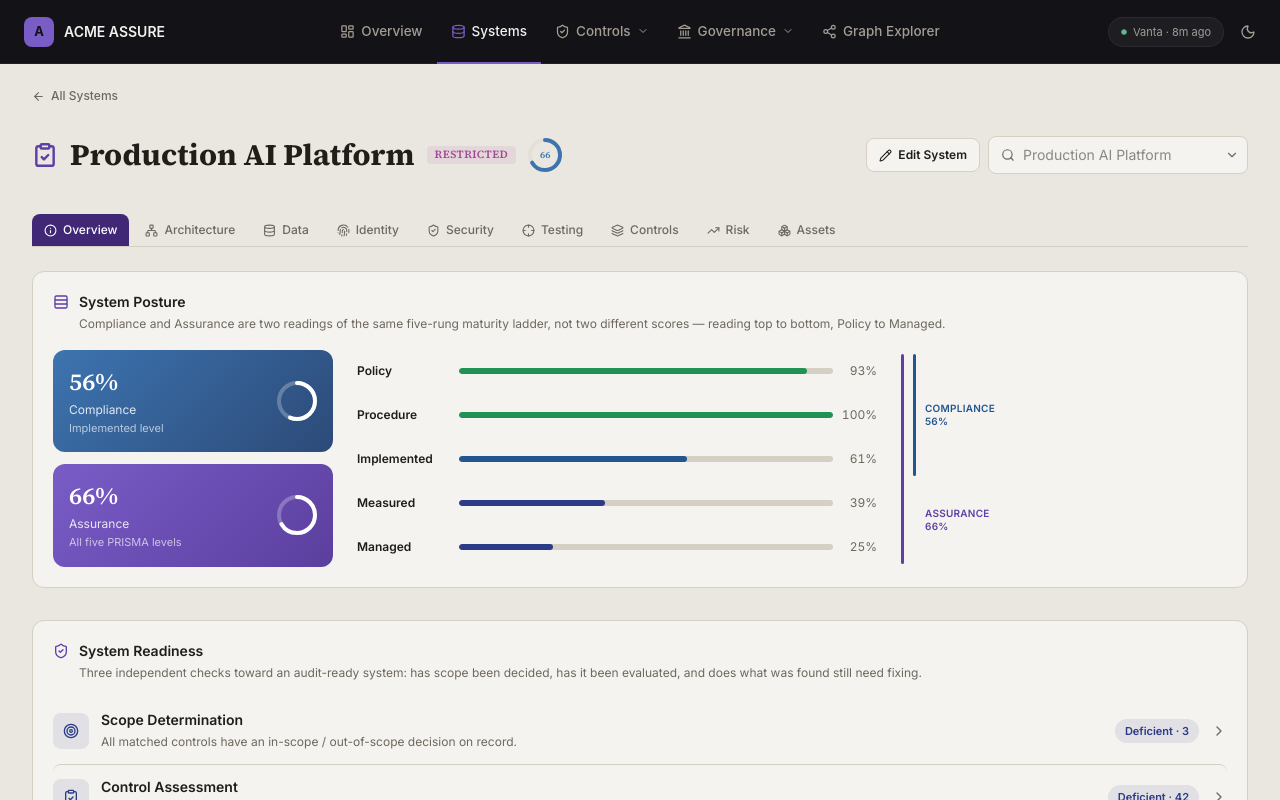
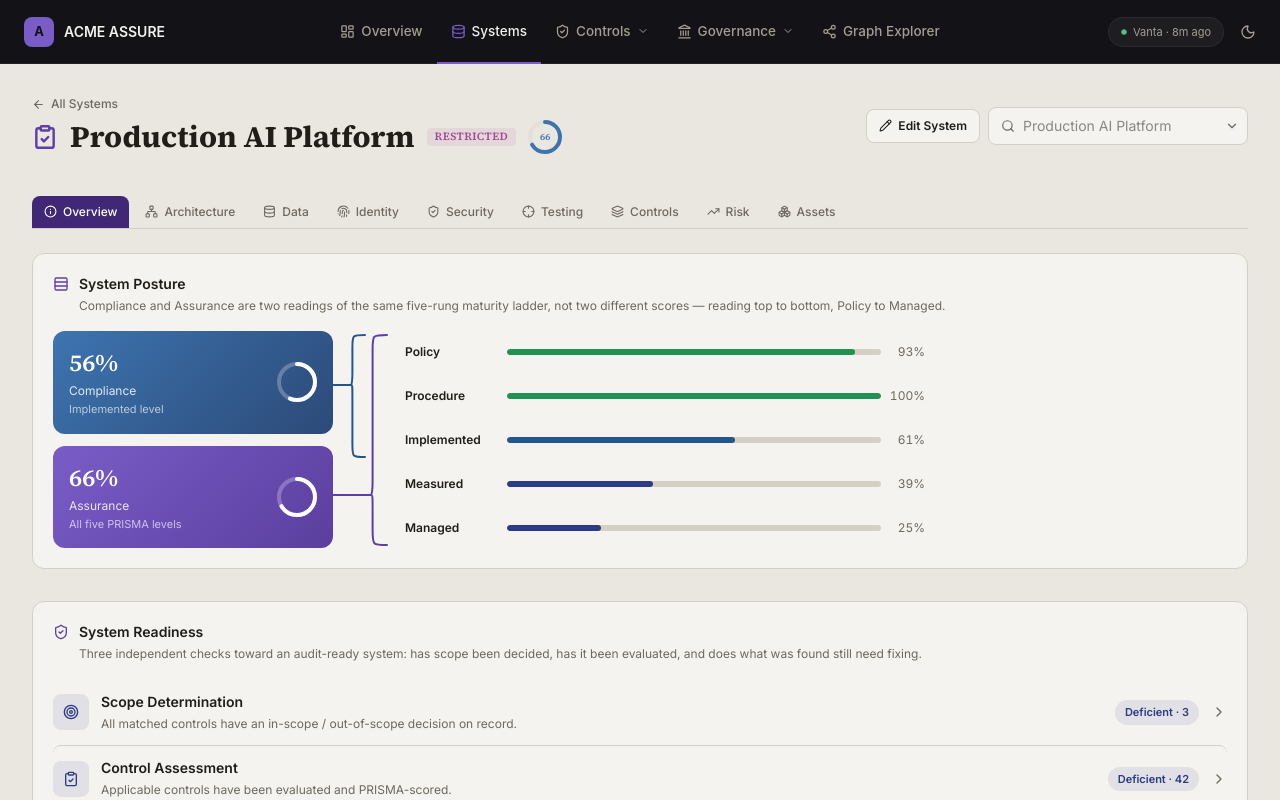
Before and after one commit to jklepp/grc, a React (Vite) app: page / in a window 1280 px wide. Both pictures are taken after typing "name@example.com", "Sample123" into the empty fields and a click on the button "Sign in". Shown: the top 800 px of the page. Built offline with nearby package versions, Linux system fonts and the light colour scheme.

Commit message:
More Systems and Control Updates

```diff
--- a/src/components/Headings.tsx
+++ b/src/components/Headings.tsx
@@ -5,6 +5,7 @@ import { C } from "../theme";
 
 interface PageHeaderProps {
   icon?: LucideIcon;
+  eyebrow?: ReactNode;
   title: ReactNode;
   tagline?: ReactNode;
   description?: ReactNode;
@@ -20,11 +21,12 @@ interface PageHeaderProps {
 // `tagline` is optional flavor text for pages whose old h1 said something more
 // descriptive than the nav label — kept as a small line under the title
 // instead of being the title itself.
-export function PageHeader({ icon: Icon, title, tagline, description, descriptionClassName = "max-w-2xl", right, children }: PageHeaderProps) {
+export function PageHeader({ icon: Icon, eyebrow, title, tagline, description, descriptionClassName = "max-w-2xl", right, children }: PageHeaderProps) {
   return (
     <div className="px-8 pt-8 pb-4">
       <div className="flex items-center justify-between flex-wrap gap-3">
         <div>
+          {eyebrow && <div className="mb-1.5">{eyebrow}</div>}
           {/* Icon is paired only with the title line (never the tagline below it),
               so it centers against a single line of text the same way whether or
               not a page happens to have a tagline. */}
--- a/src/pages/SystemDetail.tsx
+++ b/src/pages/SystemDetail.tsx
@@ -1,6 +1,4 @@
 import React, { useState } from "react";
-import { ArrowLeft } from "lucide-react";
-import { C } from "../theme";
 import SystemWorkspace from "./SystemWorkspace/SystemWorkspace";
 import type { SystemId } from "../graph/ids";
 import type { SystemWorkspaceTab } from "./SystemWorkspace/tabs";
@@ -13,7 +11,8 @@ const INITIAL_SUBTAB_BY_LEGACY_TAB: Record<LegacySystemTab, SystemWorkspaceTab>
 
 // Full-page view for a single selected system. Its Architecture and Assets
 // are tabs inside SystemWorkspace itself now, alongside its other tabs —
-// this wrapper just adds the "All Systems" back-link above it.
+// this wrapper just threads the "All Systems" back-link into SystemHeader's
+// own eyebrow slot so it doesn't cost a full extra row.
 interface SystemDetailProps {
   systemId: SystemId;
   initialTab?: LegacySystemTab;
@@ -27,22 +26,13 @@ export default function SystemDetail({ systemId: initialSystemId, initialTab, st
 
   return (
     <div className="w-full">
-      <div className="px-8 pt-6">
-        <button
-          onClick={onBack}
-          className="flex items-center gap-1.5 text-xs font-medium"
-          style={{ color: C.muted }}
-        >
-          <ArrowLeft size={13} /> All Systems
-        </button>
-      </div>
-
       <SystemWorkspace
         systemId={systemId}
         onSelectSystem={setSystemId}
         initialSubTab={startAssessment ? "controls" : (initialTab ? INITIAL_SUBTAB_BY_LEGACY_TAB[initialTab] : undefined)}
         startAssessment={startAssessment}
         onNavigate={onNavigate}
+        onBack={onBack}
       />
     </div>
   );
--- a/src/pages/SystemWorkspace/SystemHeader.tsx
+++ b/src/pages/SystemWorkspace/SystemHeader.tsx
@@ -1,5 +1,5 @@
 import React from "react";
-import { ClipboardCheck, Pencil } from "lucide-react";
+import { ArrowLeft, ClipboardCheck, Pencil } from "lucide-react";
 import { C } from "../../theme";
 import { PageHeader } from "../../components/Headings";
 import { ClassificationTag, AssuranceBadge, SystemPicker } from "../../components/SystemBadges";
@@ -12,12 +12,23 @@ interface SystemHeaderProps {
   systemId: SystemId;
   onSelectSystem: (id: SystemId) => void;
   onEdit: () => void;
+  onBack?: () => void;
 }
 
-export function SystemHeader({ system, systems, systemId, onSelectSystem, onEdit }: SystemHeaderProps) {
+export function SystemHeader({ system, systems, systemId, onSelectSystem, onEdit, onBack }: SystemHeaderProps) {
   return (
     <PageHeader
       icon={ClipboardCheck}
+      eyebrow={onBack && (
+        <button
+          type="button"
+          onClick={onBack}
+          className="flex items-center gap-1.5 text-xs font-medium"
+          style={{ color: C.muted }}
+        >
+          <ArrowLeft size={13} /> All Systems
+        </button>
+      )}
       title={
         <span className="inline-flex items-center gap-3 flex-wrap">
           {system.name}
--- a/src/pages/SystemWorkspace/SystemWorkspace.tsx
+++ b/src/pages/SystemWorkspace/SystemWorkspace.tsx
@@ -38,9 +38,10 @@ interface SystemWorkspaceProps {
   initialSubTab?: SystemWorkspaceTab | null;
   onNavigate?: (target: string) => void;
   startAssessment?: boolean;
+  onBack?: () => void;
 }
 
-export default function SystemWorkspace({ systemId: controlledSystemId, onSelectSystem, initialSubTab, onNavigate, startAssessment = false }: SystemWorkspaceProps) {
+export default function SystemWorkspace({ systemId: controlledSystemId, onSelectSystem, initialSubTab, onNavigate, startAssessment = false, onBack }: SystemWorkspaceProps) {
   const [localSystemId, setLocalSystemId] = useState(DEFAULT_SYSTEM_ID);
   const systemId = controlledSystemId ?? localSystemId;
   const [subTab, setSubTab] = useState<SystemWorkspaceTab>(SUB_TABS.some((t) => t.id === initialSubTab) ? initialSubTab! : SUB_TABS[0].id);
@@ -193,6 +194,7 @@ export default function SystemWorkspace({ systemId: controlledSystemId, onSelect
         systemId={systemId}
         onSelectSystem={selectSystem}
         onEdit={() => setEditorOpen(true)}
+        onBack={onBack}
       />
 
       <TabBar tabs={SUB_TABS} active={subTab} onChange={setSubTab} variant="secondary" />
--- a/src/pages/SystemWorkspace/overview/PrismaLadder.tsx
+++ b/src/pages/SystemWorkspace/overview/PrismaLadder.tsx
@@ -36,6 +36,35 @@ function ScoreTile({ label, sub, value, pct, gradient }: { label: string; sub: s
 const ASSURANCE_GRADIENT = `linear-gradient(135deg, ${C.accent} 0%, ${C.accentStrong} 100%)`;
 const COMPLIANCE_GRADIENT = `linear-gradient(135deg, ${C.amber} 0%, #2C4A78 100%)`;
 
+// A real curly-brace path (flat back against the grouped rows, tip poking
+// left) with an optional horizontal leader line running from the tip back to
+// `leaderX` (negative, reaching across the gap to the Compliance/Assurance
+// tile it summarizes). `tipY` lets the tip sit off-center within the curve
+// so the leader can land level with its tile while the curve itself still
+// spans the full row range it's bracketing — a diagonal leader would need
+// the whole curve to shift and drift off the rows, so instead only the tip
+// moves within a curve that keeps its top/bottom pinned to the row edges.
+function CurlyBrace({ height, width, color, strokeWidth = 2, tipY, leaderX }: { height: number; width: number; color: string; strokeWidth?: number; tipY?: number; leaderX?: number }) {
+  const tip = tipY ?? height / 2;
+  const r = Math.min(width, tip, height - tip) * 0.9;
+  const leaderPath = leaderX != null ? `M 0 ${tip} L ${leaderX} ${tip}` : "";
+  const d = `
+    ${leaderPath}
+    M ${width} 0
+    C ${width - r} 0, ${width - r} 0, ${width - r} ${r}
+    L ${width - r} ${tip - r}
+    C ${width - r} ${tip}, 0 ${tip}, 0 ${tip}
+    C ${width - r} ${tip}, ${width - r} ${tip}, ${width - r} ${tip + r}
+    L ${width - r} ${height - r}
+    C ${width - r} ${height}, ${width - r} ${height}, ${width} ${height}
+  `;
+  return (
+    <svg width={width} height={height} style={{ overflow: "visible" }}>
+      <path d={d} fill="none" stroke={color} strokeWidth={strokeWidth} strokeLinecap="round" strokeLinejoin="round" />
+    </svg>
+  );
+}
+
 interface PrismaLadderProps {
   system: WorkspaceSystem;
   compliance: number | null;
@@ -61,13 +90,22 @@ export function PrismaLadder({ system, compliance, assurance }: PrismaLadderProp
         title="System Posture"
         description="Compliance and Assurance are two readings of the same five-rung maturity ladder, not two different scores — reading top to bottom, Policy to Managed."
       />
-      <div className="flex gap-6 items-start">
+      <div className="flex gap-3 items-start">
         <div className="w-[280px] shrink-0 flex flex-col gap-3">
           <ScoreTile label="Compliance" sub="Implemented level" value={compliance == null ? "—" : `${compliance}%`} pct={compliance} gradient={COMPLIANCE_GRADIENT} />
           <ScoreTile label="Assurance" sub="All five PRISMA levels" value={assurance == null ? "—" : `${assurance}%`} pct={assurance} gradient={ASSURANCE_GRADIENT} />
         </div>
 
         <div className="flex gap-4 items-stretch pt-1 min-w-0 flex-1">
+          <div className="relative w-[44px] shrink-0 h-[210px]">
+            <div className="absolute" style={{ left: 6, top: 0 }}>
+              <CurlyBrace height={122} width={14} color={C.amber} tipY={50} leaderX={-18} />
+            </div>
+            <div className="absolute" style={{ left: 26, top: 0 }}>
+              <CurlyBrace height={210} width={16} color={C.accent} tipY={160} leaderX={-38} />
+            </div>
+          </div>
+
           <div className="flex flex-col gap-2.5 flex-1 min-w-0 max-w-[520px]">
             {rows.map((row) => (
               <div key={row.level} className="flex items-center gap-2.5 h-[34px]">
@@ -76,21 +114,6 @@ export function PrismaLadder({ system, compliance, assurance }: PrismaLadderProp
               </div>
             ))}
           </div>
-
-          <div className="relative w-[150px] shrink-0 h-[210px]">
-            <div className="absolute rounded-full" style={{ left: 8, top: 0, width: 3, height: 210, background: C.accent }} />
-            <div className="absolute rounded-full" style={{ left: 20, top: 0, width: 3, height: 122, background: C.amber }} />
-            <div className="absolute flex items-center" style={{ left: 32, top: 0, height: 122 }}>
-              <div className="text-[10px] font-bold uppercase tracking-wide leading-tight" style={{ color: C.amber }}>
-                Compliance<br />{compliance == null ? "—" : `${compliance}%`}
-              </div>
-            </div>
-            <div className="absolute flex items-center" style={{ left: 32, top: 122, height: 88 }}>
-              <div className="text-[10px] font-bold uppercase tracking-wide leading-tight" style={{ color: C.accent }}>
-                Assurance<br />{assurance == null ? "—" : `${assurance}%`}
-              </div>
-            </div>
-          </div>
         </div>
       </div>
     </div>
```
